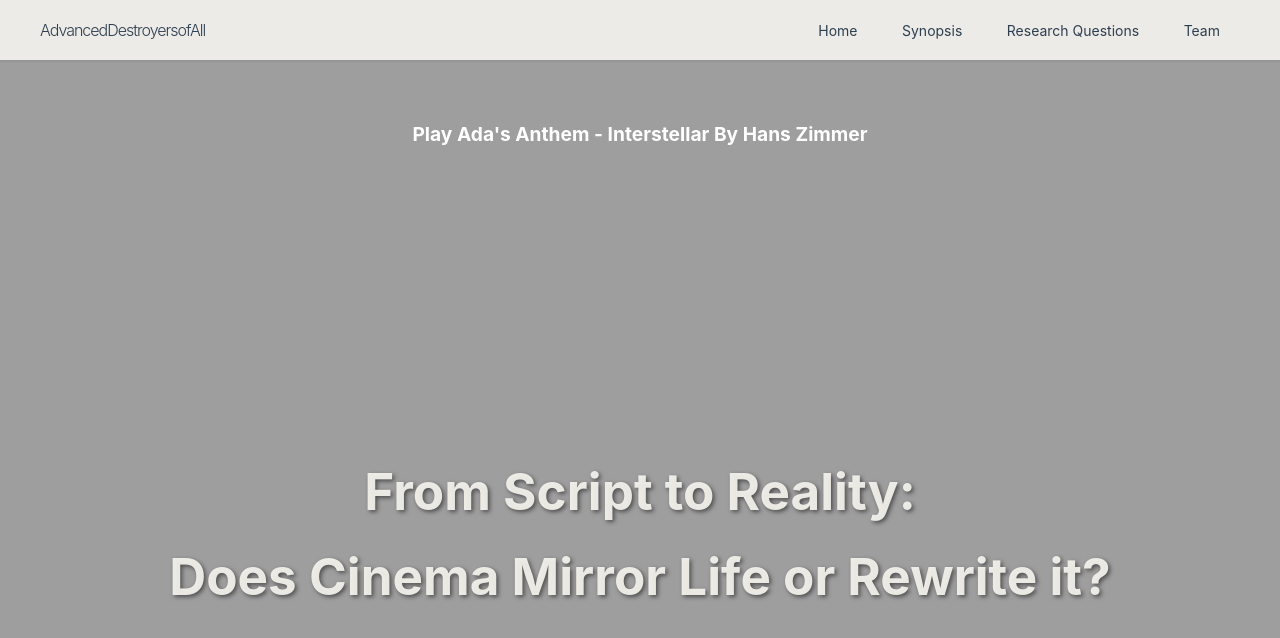
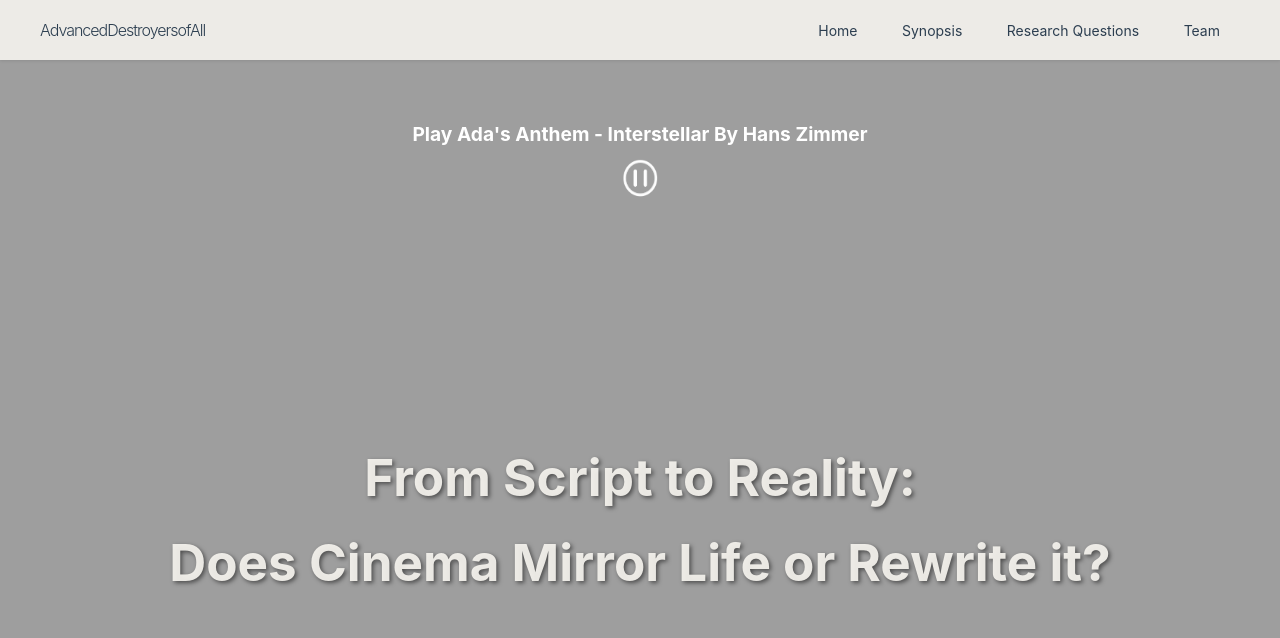
Before and after one commit to rimelq/Applied-Data-Analysis-Project, a Jekyll site: the page built from blog_P3/index.markdown, in a window 1280 px wide and 900 px high. Shown: the top 638 px of the window. Built offline with Jekyll 4.4.1, drawn with Linux system fonts in a browser that asks for light colours; a script that is not in the unit is left out; some of the changed text lies outside the part shown.

Commit message:
music works hopefully

```diff
--- a/blog_P3/_includes/header.html
+++ b/blog_P3/_includes/header.html
@@ -21,8 +21,12 @@
 </header>
 
 <section id="audio-section">
-  <p>Play Ada's Anthem - Interstellar By Hans Zimmer </p>
-  <audio controls>
+  <p>Play Ada's Anthem - Interstellar By Hans Zimmer</p>
+  <div id="custom-audio-controls">
+    <img id="play-button" src="assets/images/play-icon.png" alt="Play">
+    <img id="pause-button" src="assets/images/pause-icon.png" alt="Pause">
+  </div>
+  <audio id="audio-player">
     <source src="assets/song/Interstellar.mp3" type="audio/mpeg">
     Your browser does not support the audio element.
   </audio>
--- a/blog_P3/assets/main.scss
+++ b/blog_P3/assets/main.scss
@@ -73,7 +73,6 @@
   color: #333; // Dark text for readability
 }*/
 
-
 .home {
   min-height: 100vh;
   background-color: rgb(242, 240, 235);
@@ -83,8 +82,8 @@
   border: 1px solid white;
   border-radius: 10px;
   overflow: hidden;
-  margin: 0 2%;
-  padding: 0 5%;
+  margin: 30px 2%;
+  padding: 50px 5%;
 }
 
 
@@ -487,3 +486,21 @@
 #audio-section audio::-webkit-media-controls-timeline {
   color: #fff;
 }
+
+#custom-audio-controls {
+  display: flex;
+  align-items: center;
+  justify-content: center;
+  gap: 10px;
+}
+
+#custom-audio-controls img {
+  width: 40px; /* Sets a consistent width */
+  height: 40px; /* Sets a consistent height */
+  cursor: pointer; /* Makes the icons clickable */
+  transition: transform 0.2s ease-in-out; /* Adds a hover effect */
+}
+
+#custom-audio-controls img:hover {
+  transform: scale(1.1); /* Slightly enlarges the icon on hover */
+}
```
Also changed, not shown: other parts of blog_P3/_includes/header.html (+31 -1 lines), blog_P3/index.markdown (+10 -0 lines), blog_P3/assets/images/pause-icon.png (added), blog_P3/assets/images/play-icon.png (added).
